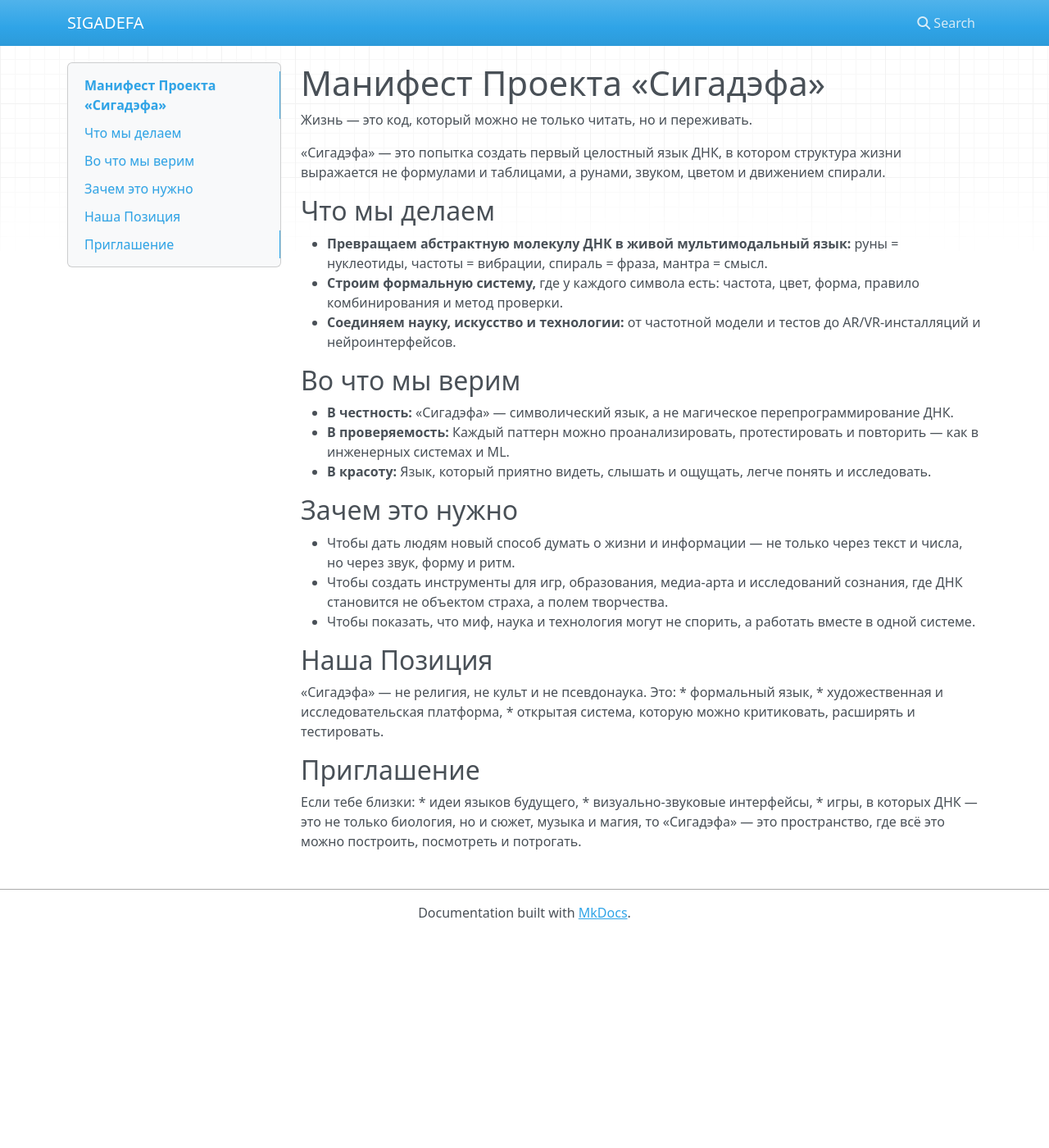
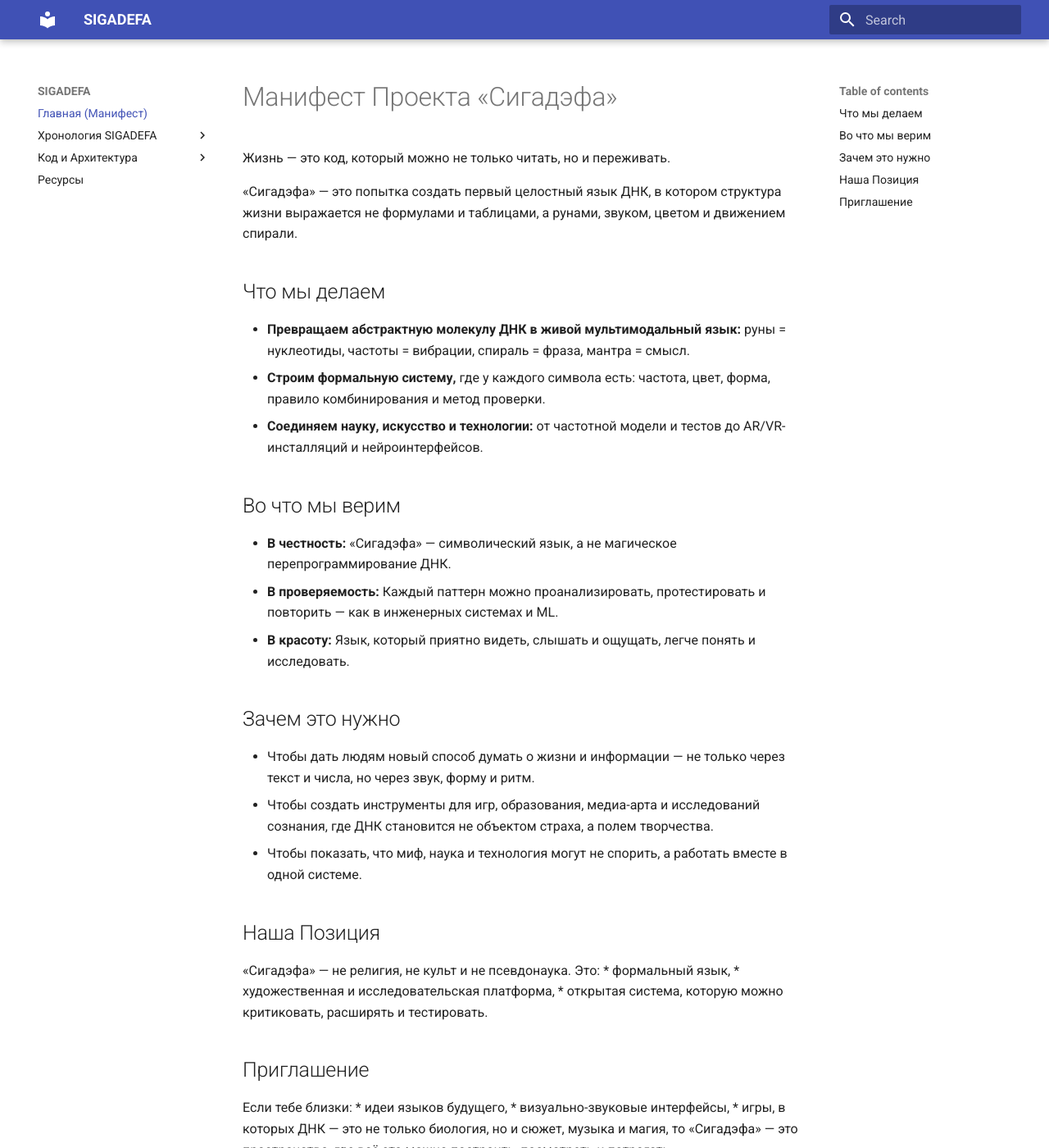
Before and after one commit to aimailvedi/sigadefa, an MkDocs documentation site: the page built from docs/index.md, in a window 1280 px wide and 1400 px high. Shown: the whole window at 82% size. Built offline with MkDocs 1.6.1 and Material for MkDocs 9.7.7, drawn with Linux system fonts in a browser that asks for light colours; nearby versions of some CDN libraries; some of the changed text lies outside the part shown.

Commit message:
Update MkDocs navigation structure to include Prologue, Colab, and Website sections, and enable Material theme.

```diff
--- a/mkdocs.yml
+++ b/mkdocs.yml
@@ -1 +1,19 @@
 site_name: SIGADEFA
+
+nav:
+    - Главная (Манифест): index.md
+    - Хронология SIGADEFA:
+        - Пролог: sigadefa_chronicles/prologue.md
+    - Код и Архитектура:
+        - Research/Colab: colab/README.md
+        - Фронтенд: website/README.md
+    - Ресурсы: .gitignore
+
+theme:
+  name: material
+  font:
+    text: Roboto
+    code: Roboto Mono
+
+plugins:
+  - search
```
